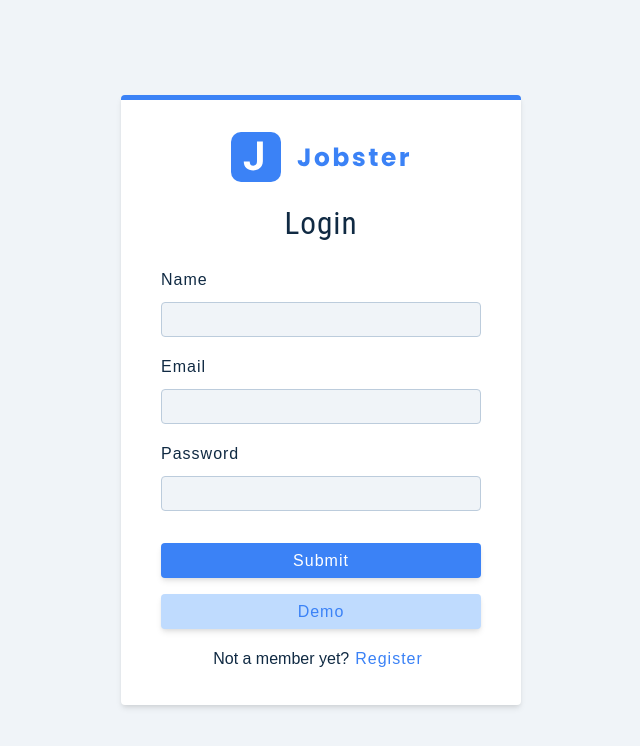
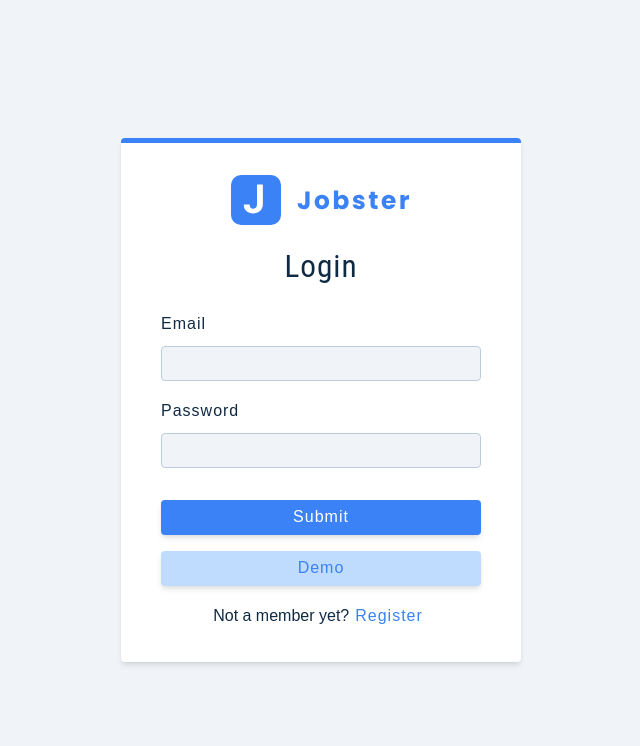
Before and after one commit to IvanMykytyn/Jobster, a React (Create React App) app: page /register in a window 1280 px wide. Shown: the top 746 px of the page, without its empty margins (319-959 px from the left). Built offline with nearby package versions, Linux system fonts and the light colour scheme.

Commit message:
fixed small bug

```diff
--- a/src/pages/Register.jsx
+++ b/src/pages/Register.jsx
@@ -42,12 +42,12 @@ const Register = () => {
 
     const { name, email, password, isMember } = values
 
-    if (!email || !password || (isMember && !name)) {
+    if (!email || !password || (!isMember && !name)) {
       toast.error('Please Fill Out All Fields')
       return
     }
 
-    if (!isMember) {
+    if (isMember) {
       dispatch(loginUser({ email, password }))
     } else {
       dispatch(registerUser({ name, email, password }))
@@ -72,7 +72,7 @@ const Register = () => {
         <h3>Login</h3>
 
         {/* name field */}
-        {values.isMember && (
+        {!values.isMember && (
           <FormRow
             type="text"
             value={values.name}
```
